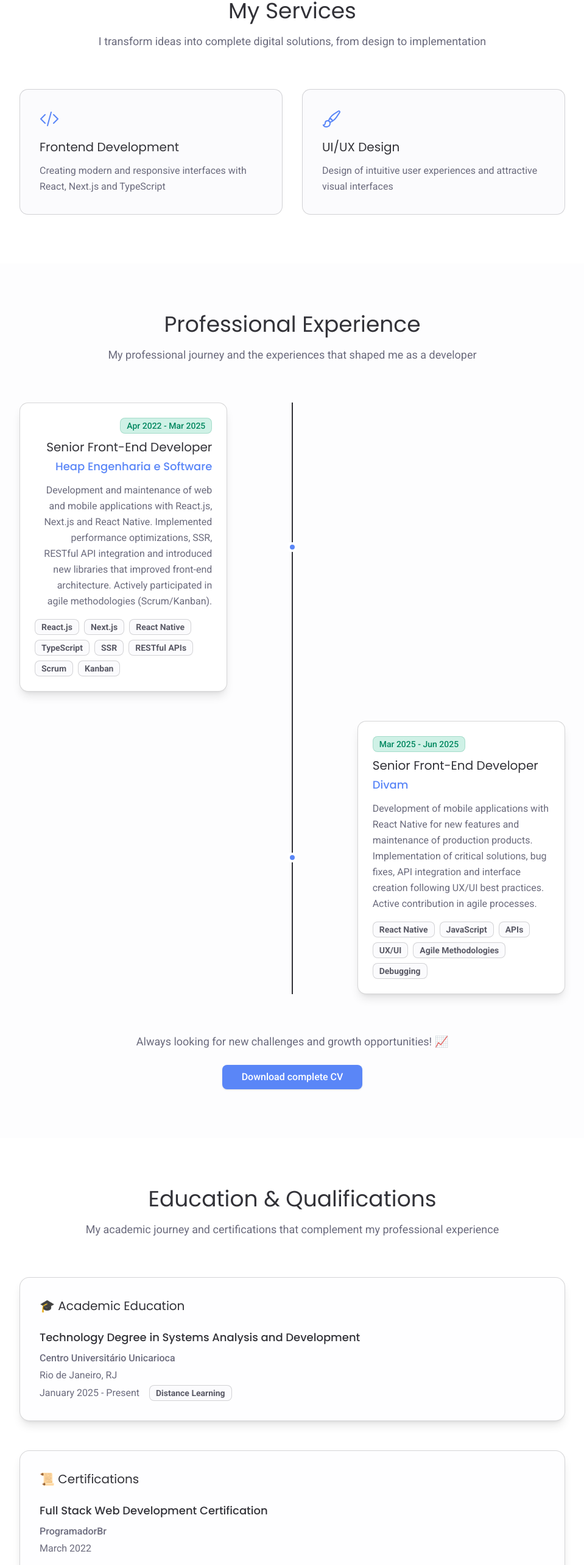
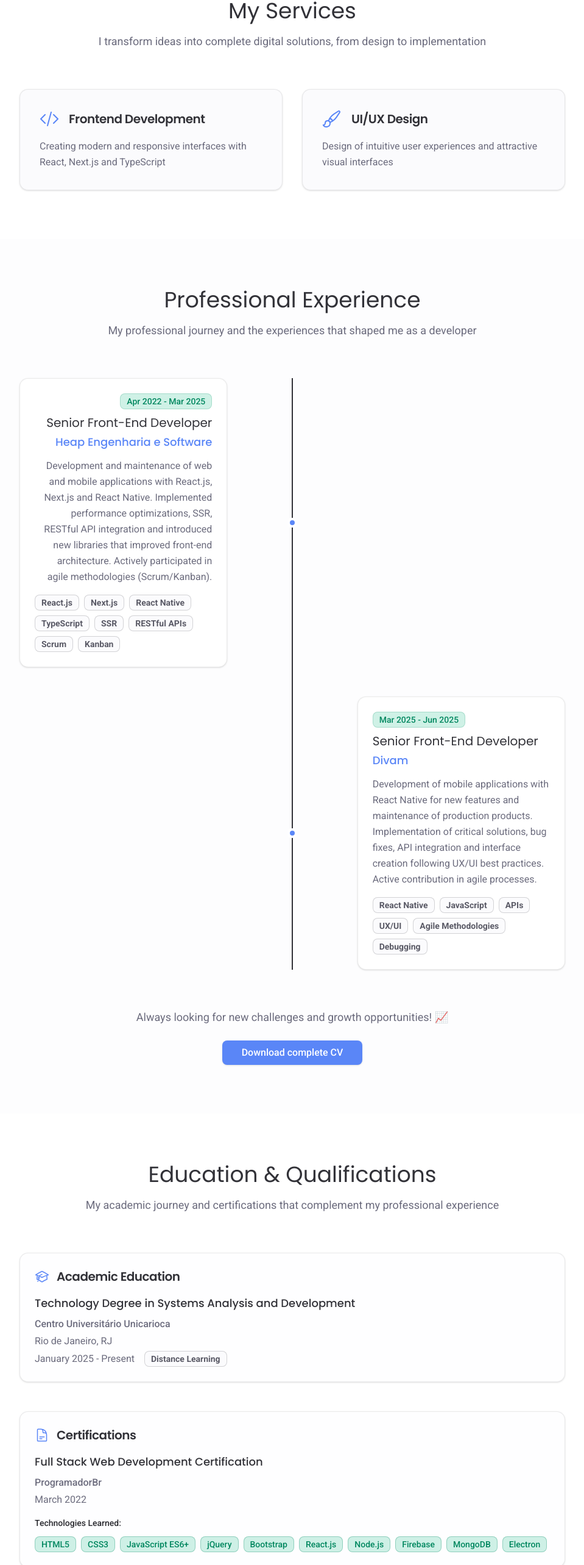
Before and after one commit to othiagofelippe/my-portfolio, a Next.js app: page /en in a window 1280 px wide. Shown: the part 882-3448 px from the top of the page at 61% size, without its empty margins (160-1119 px from the left). Built offline with nearby package versions, Linux system fonts and the light colour scheme; no server answers.

Commit message:
feat: replace all manual cards with shadcn Card components

```diff
--- a/src/components/sections/Education.tsx
+++ b/src/components/sections/Education.tsx
@@ -1,4 +1,6 @@
 import { Badge } from "@/components/ui/badge";
+import { Card, CardContent, CardHeader, CardTitle } from "@/components/ui/card";
+import { HiOutlineAcademicCap, HiOutlineDocumentText, HiOutlineGlobeAlt } from "react-icons/hi2";
 
 export function Education({ dict }: { dict: any }) {
   return (
@@ -15,10 +17,14 @@
 
         <div className="max-w-4xl mx-auto space-y-12">
           {/* Formação Acadêmica */}
-          <div className="bg-background-secondary/20 dark:bg-background-tertiary rounded-2xl p-8 shadow-lg hover:shadow-xl hover:-translate-y-1 transition-all duration-300 ease-out border border-border-primary/20">
-            <h3 className="font-poppins text-xl text-text-headline dark:text-text-headline-dark mb-6 flex items-center gap-2">
-              🎓 {dict.education.academic.title}
-            </h3>
+          <Card className="bg-background-secondary/20 dark:bg-background-tertiary border-border-primary/10 hover:shadow-xl hover:-translate-y-1 transition-all duration-300 ease-out">
+            <CardHeader className="pb-4">
+              <CardTitle className="font-poppins text-xl text-text-headline dark:text-text-headline-dark flex items-center gap-3">
+                <HiOutlineAcademicCap className="w-6 h-6 text-accent-brand" />
+                {dict.education.academic.title}
+              </CardTitle>
+            </CardHeader>
+            <CardContent>
               <div className="space-y-4">
                 <div>
                   <h4 className="font-poppins text-lg font-medium text-text-headline dark:text-text-headline-dark mb-2">
@@ -39,13 +45,18 @@
                   </div>
                 </div>
               </div>
-          </div>
+            </CardContent>
+          </Card>
 
           {/* Certificações */}
-          <div className="bg-background-secondary/20 dark:bg-background-tertiary rounded-2xl p-8 shadow-lg hover:shadow-xl hover:-translate-y-1 transition-all duration-300 ease-out border border-border-primary/20">
-            <h3 className="font-poppins text-xl text-text-headline dark:text-text-headline-dark mb-6 flex items-center gap-2">
-              📜 {dict.education.certifications.title}
-            </h3>
+          <Card className="bg-background-secondary/20 dark:bg-background-tertiary border-border-primary/10 hover:shadow-xl hover:-translate-y-1 transition-all duration-300 ease-out">
+            <CardHeader className="pb-4">
+              <CardTitle className="font-poppins text-xl text-text-headline dark:text-text-headline-dark flex items-center gap-3">
+                <HiOutlineDocumentText className="w-6 h-6 text-accent-brand" />
+                {dict.education.certifications.title}
+              </CardTitle>
+            </CardHeader>
+            <CardContent>
               <div className="space-y-6">
                 <div>
                   <h4 className="font-poppins text-lg font-medium text-text-headline dark:text-text-headline-dark mb-2">
@@ -73,13 +84,18 @@
                   </div>
                 </div>
               </div>
-          </div>
+            </CardContent>
+          </Card>
 
           {/* Idiomas */}
-          <div className="bg-background-secondary/20 dark:bg-background-tertiary rounded-2xl p-8 shadow-lg hover:shadow-xl hover:-translate-y-1 transition-all duration-300 ease-out border border-border-primary/20">
-            <h3 className="font-poppins text-xl text-text-headline dark:text-text-headline-dark mb-6 flex items-center gap-2">
-              🌐 {dict.education.languages.title}
-            </h3>
+          <Card className="bg-background-secondary/20 dark:bg-background-tertiary border-border-primary/10 hover:shadow-xl hover:-translate-y-1 transition-all duration-300 ease-out">
+            <CardHeader className="pb-4">
+              <CardTitle className="font-poppins text-xl text-text-headline dark:text-text-headline-dark flex items-center gap-3">
+                <HiOutlineGlobeAlt className="w-6 h-6 text-accent-brand" />
+                {dict.education.languages.title}
+              </CardTitle>
+            </CardHeader>
+            <CardContent>
               <div className="grid grid-cols-1 sm:grid-cols-2 gap-6">
                 <div>
                   <h4 className="font-poppins text-lg font-medium text-text-headline dark:text-text-headline-dark">
@@ -98,7 +114,8 @@
                   </p>
                 </div>
               </div>
-          </div>
+            </CardContent>
+          </Card>
         </div>
       </div>
     </section>
--- a/src/components/sections/Experience.tsx
+++ b/src/components/sections/Experience.tsx
@@ -3,6 +3,7 @@
 import useSound from 'use-sound';
 import { Button } from '@/components/ui/button';
 import { Badge } from '@/components/ui/badge';
+import { Card, CardContent } from '@/components/ui/card';
 
 export function Experience({ dict }: { dict: any & { lang?: string } }) {
   const [playDownloadSound] = useSound('/sounds/download-cv.mp3', { volume: 0.5 });
@@ -61,7 +62,8 @@
 
                 {/* Content */}
                 <div className={`ml-16 md:w-5/12 ${index % 2 === 0 ? 'md:ml-0 md:pr-8 md:text-right' : 'md:ml-auto md:pl-8'}`}>
-                  <div className="bg-background-primary dark:bg-background-tertiary rounded-xl p-6 shadow-lg hover:shadow-xl hover:-translate-y-1 transition-all duration-300 ease-out border border-border-primary/20">
+                  <Card className="bg-background-primary dark:bg-background-tertiary border-border-primary/10 hover:shadow-xl hover:-translate-y-1 transition-all duration-300 ease-out">
+                    <CardContent className="p-6">
                       <div className="mb-2">
                         <Badge
                           variant="secondary"
@@ -94,7 +96,8 @@
                           </Badge>
                         ))}
                       </div>
-                  </div>
+                    </CardContent>
+                  </Card>
                 </div>
               </div>
             ))}
--- a/src/components/sections/Services.tsx
+++ b/src/components/sections/Services.tsx
@@ -1,4 +1,5 @@
 import { HiOutlineCodeBracket, HiOutlinePaintBrush } from 'react-icons/hi2';
+import { Card, CardContent, CardTitle } from '@/components/ui/card';
 
 export function Services({ dict }: { dict: any })  {
   const services = [
@@ -28,20 +29,24 @@
 
         <div className="grid grid-cols-1 md:grid-cols-2 gap-8 max-w-4xl mx-auto">
           {services.map((service, index) => (
-            <div
+            <Card
               key={index}
-              className="bg-background-secondary/50 dark:bg-background-tertiary rounded-xl p-8 hover:shadow-xl hover:-translate-y-1 transition-all duration-300 ease-out border border-border-primary/20"
+              className="bg-background-secondary/50 dark:bg-background-tertiary border-border-primary/10 hover:shadow-xl hover:-translate-y-1 transition-all duration-300 ease-out"
             >
-              <div className="text-accent-brand mb-4">
+              <CardContent className="p-8">
+                <div className="flex items-center gap-4 mb-4">
+                  <div className="text-accent-brand">
                     {service.icon}
                   </div>
-              <h3 className="font-poppins text-xl text-text-headline dark:text-text-headline-dark mb-3">
+                  <CardTitle className="font-poppins text-xl text-text-headline dark:text-text-headline-dark">
                     {service.title}
-              </h3>
+                  </CardTitle>
+                </div>
                 <p className="font-roboto text-text-body dark:text-text-body-dark leading-relaxed">
                   {service.description}
                 </p>
-            </div>
+              </CardContent>
+            </Card>
           ))}
         </div>
       </div>
--- a/src/components/sections/Skills.tsx
+++ b/src/components/sections/Skills.tsx
@@ -1,40 +1,31 @@
-
 import { Badge } from "@/components/ui/badge";
+import { Card, CardContent, CardTitle } from "@/components/ui/card";
+import { HiOutlineCog6Tooth, HiOutlineServerStack, HiOutlineDevicePhoneMobile } from "react-icons/hi2";
 
 export function Skills({ dict }: { dict: any }) {
   const skillCategories = [
     {
       title: dict.skills.categories.frontend.title,
-      icon: (
-        <svg className="w-6 h-6" fill="none" viewBox="0 0 24 24" stroke="currentColor">
-          <path strokeLinecap="round" strokeLinejoin="round" strokeWidth={2} d="M9.75 17L9 20l-1 1h8l-1-1-.75-3M3 13h18M5 17h14a2 2 0 002-2V5a2 2 0 00-2-2H5a2 2 0 00-2 2v10a2 2 0 002 2z" />
-        </svg>
-      ),
-      skills: dict.skills.categories.frontend.skills
+      icon: <HiOutlineDevicePhoneMobile className="w-6 h-6" />,
+      skills: dict.skills.categories.frontend.skills,
     },
     {
       title: dict.skills.categories.backend.title,
-      icon: (
-        <svg className="w-6 h-6" fill="none" viewBox="0 0 24 24" stroke="currentColor">
-          <path strokeLinecap="round" strokeLinejoin="round" strokeWidth={2} d="M5 12h14M5 12a2 2 0 01-2-2V6a2 2 0 012-2h14a2 2 0 012 2v4a2 2 0 01-2 2M5 12a2 2 0 00-2 2v4a2 2 0 002 2h14a2 2 0 002-2v-4a2 2 0 00-2-2m-2-4h.01M17 16h.01" />
-        </svg>
-      ),
-      skills: dict.skills.categories.backend.skills
+      icon: <HiOutlineServerStack className="w-6 h-6" />,
+      skills: dict.skills.categories.backend.skills,
     },
     {
       title: dict.skills.categories.tools.title,
-      icon: (
-        <svg className="w-6 h-6" fill="none" viewBox="0 0 24 24" stroke="currentColor">
-          <path strokeLinecap="round" strokeLinejoin="round" strokeWidth={2} d="M10.325 4.317c.426-1.756 2.924-1.756 3.35 0a1.724 1.724 0 002.573 1.066c1.543-.94 3.31.826 2.37 2.37a1.724 1.724 0 001.065 2.572c1.756.426 1.756 2.924 0 3.35a1.724 1.724 0 00-1.066 2.573c.94 1.543-.826 3.31-2.37 2.37a1.724 1.724 0 00-2.572 1.065c-.426 1.756-2.924 1.756-3.35 0a1.724 1.724 0 00-2.573-1.066c-1.543.94-3.31-.826-2.37-2.37a1.724 1.724 0 00-1.065-2.572c-1.756-.426-1.756-2.924 0-3.35a1.724 1.724 0 001.066-2.573c-.94-1.543.826-3.31 2.37-2.37.996.608 2.296.07 2.572-1.065z" />
-          <path strokeLinecap="round" strokeLinejoin="round" strokeWidth={2} d="M15 12a3 3 0 11-6 0 3 3 0 016 0z" />
-        </svg>
-      ),
-      skills: dict.skills.categories.tools.skills
-    }
+      icon: <HiOutlineCog6Tooth className="w-6 h-6" />,
+      skills: dict.skills.categories.tools.skills,
+    },
   ];
 
   return (
-    <section id="habilidades" className="py-20 bg-background-secondary/30 dark:bg-background-secondary">
+    <section
+      id="habilidades"
+      className="py-20 bg-background-secondary/30 dark:bg-background-secondary"
+    >
       <div className="max-w-7xl mx-auto px-4 sm:px-6 lg:px-8">
         <div className="text-center mb-16">
           <h2 className="font-poppins text-3xl sm:text-4xl text-text-headline dark:text-text-headline-dark mb-4">
@@ -47,17 +38,16 @@
 
         <div className="grid grid-cols-1 lg:grid-cols-3 gap-8">
           {skillCategories.map((category, categoryIndex) => (
-            <div
+            <Card
               key={categoryIndex}
-              className="bg-background-primary dark:bg-background-tertiary rounded-xl p-6 shadow-lg hover:shadow-xl hover:-translate-y-1 transition-all duration-300 ease-out border border-border-primary/20"
+              className="bg-background-primary dark:bg-background-tertiary border-border-primary/10 hover:shadow-xl hover:-translate-y-1 transition-all duration-300 ease-out"
             >
-              <div className="flex items-center mb-6">
-                <div className="text-accent-brand mr-3">
-                  {category.icon}
-                </div>
-                <h3 className="font-poppins text-xl text-text-headline dark:text-text-headline-dark">
+              <CardContent className="p-6">
+                <div className="flex items-center gap-3 mb-6">
+                  <div className="text-accent-brand">{category.icon}</div>
+                  <CardTitle className="font-poppins text-xl text-text-headline dark:text-text-headline-dark">
                     {category.title}
-                </h3>
+                  </CardTitle>
                 </div>
 
                 <div className="flex flex-wrap gap-3">
@@ -71,10 +61,10 @@
                     </Badge>
                   ))}
                 </div>
-            </div>
+              </CardContent>
+            </Card>
           ))}
         </div>
-
       </div>
     </section>
   );
--- /dev/null
+++ b/src/components/ui/card.tsx
@@ -0,0 +1,76 @@
+import * as React from "react"
+
+import { cn } from "@/lib/utils"
+
+const Card = React.forwardRef<
+  HTMLDivElement,
+  React.HTMLAttributes<HTMLDivElement>
+>(({ className, ...props }, ref) => (
+  <div
+    ref={ref}
+    className={cn(
+      "rounded-xl border bg-card text-card-foreground shadow",
+      className
+    )}
+    {...props}
+  />
+))
+Card.displayName = "Card"
+
+const CardHeader = React.forwardRef<
+  HTMLDivElement,
+  React.HTMLAttributes<HTMLDivElement>
+>(({ className, ...props }, ref) => (
+  <div
+    ref={ref}
+    className={cn("flex flex-col space-y-1.5 p-6", className)}
+    {...props}
+  />
+))
+CardHeader.displayName = "CardHeader"
+
+const CardTitle = React.forwardRef<
+  HTMLDivElement,
+  React.HTMLAttributes<HTMLDivElement>
+>(({ className, ...props }, ref) => (
+  <div
+    ref={ref}
+    className={cn("font-semibold leading-none tracking-tight", className)}
+    {...props}
+  />
+))
+CardTitle.displayName = "CardTitle"
+
+const CardDescription = React.forwardRef<
+  HTMLDivElement,
+  React.HTMLAttributes<HTMLDivElement>
+>(({ className, ...props }, ref) => (
+  <div
+    ref={ref}
+    className={cn("text-sm text-muted-foreground", className)}
+    {...props}
+  />
+))
+CardDescription.displayName = "CardDescription"
+
+const CardContent = React.forwardRef<
+  HTMLDivElement,
+  React.HTMLAttributes<HTMLDivElement>
+>(({ className, ...props }, ref) => (
+  <div ref={ref} className={cn("p-6 pt-0", className)} {...props} />
+))
+CardContent.displayName = "CardContent"
+
+const CardFooter = React.forwardRef<
+  HTMLDivElement,
+  React.HTMLAttributes<HTMLDivElement>
+>(({ className, ...props }, ref) => (
+  <div
+    ref={ref}
+    className={cn("flex items-center p-6 pt-0", className)}
+    {...props}
+  />
+))
+CardFooter.displayName = "CardFooter"
+
+export { Card, CardHeader, CardFooter, CardTitle, CardDescription, CardContent }
```
Also changed, not shown: src/components/sections/Contact.tsx (+13 -7 lines). Lines whose indentation alone changed are shown as unchanged.
